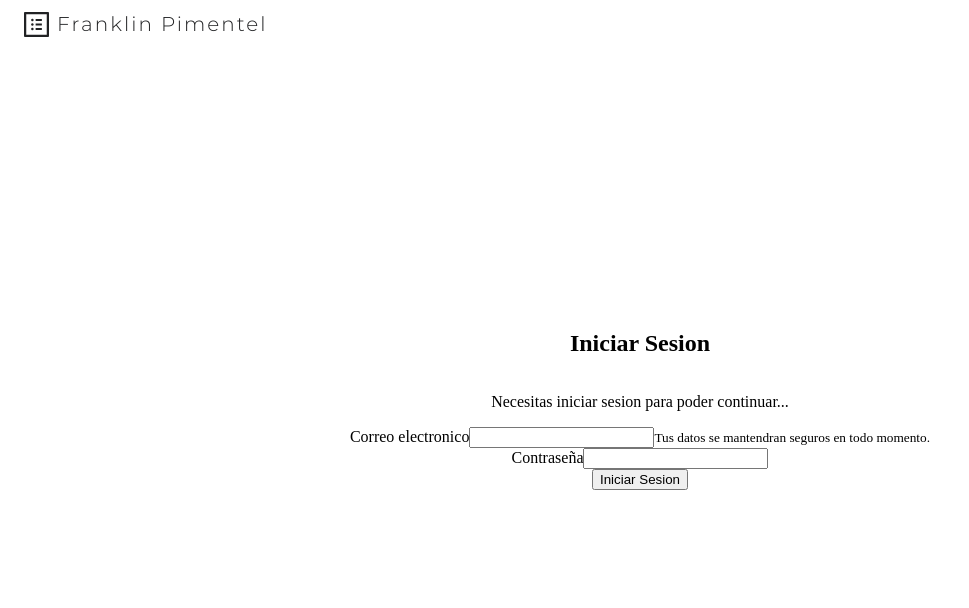
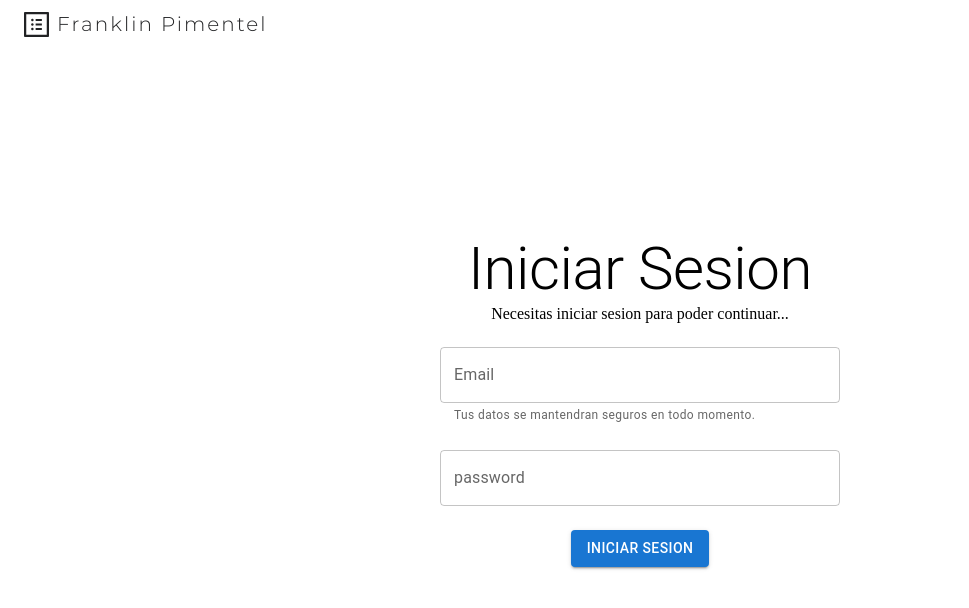
Before and after one commit to Franklingp/portafolioReact, a React app: page /login in a window 1280 px wide. Shown: the top 608 px of the page, without its empty margins (0-969 px from the left). Built offline with nearby package versions, Linux system fonts and the light colour scheme; no server answers; a web font is replaced by a local one.

Commit message:
Se ha migrado el login de bootstrap a material ui

```diff
--- a/src/assets/styles/AuthLogin.css
+++ b/src/assets/styles/AuthLogin.css
@@ -7,3 +7,7 @@
 	width: 100vw;
 	height: 100vh;
 }
+
+.login-form-card {
+	max-width: 400px;
+}
--- a/src/assets/styles/ProjectList.css
+++ b/src/assets/styles/ProjectList.css
@@ -19,6 +19,7 @@
 	flex-direction: row;
 	align-items: center;
 	justify-content: space-around;
+	box-sizing: border-box;
 }
 
 .title-list {
--- a/src/dashboard/Authentication/AuthLogin.js
+++ b/src/dashboard/Authentication/AuthLogin.js
@@ -1,6 +1,7 @@
 import React, { useState } from 'react';
 import { logingUser } from '../../redux/actions/authActions';
 import { connect } from 'react-redux';
+import { TextField, Grid, Typography, Button } from "@mui/material";
 
 //style
 import "../../assets/styles/AuthLogin.css";
@@ -35,45 +36,93 @@ const AuthLogin = ({ logingUser }) => {
 
     return (
         <section className="container login-content">
-            <h1>Iniciar Sesion</h1>
-            <p>Necesitas iniciar sesion para poder continuar...</p>
-
+            <div className="login-form-card">
                 <form onSubmit={handleSubmit}>
-                <div className="mb-4">
-                    <label htmlFor="email">Correo electronico</label>
-                    <input
+                    <Grid container justifyContent="space-around" alignItems="center" spacing={3}>
+                        <Grid item xs={12}>
+                            <Typography variant="h2" align="center">Iniciar Sesion</Typography>
+                            <Typography variant="p" align="center">Necesitas iniciar sesion para poder continuar...</Typography>
+                        </Grid>
+                        <Grid item xs={12}>
+                            <TextField
                                 name="email"
                                 type="email"
-                        className={`form-control ${error ? "is-invalid" : null}`}
+                                error={error}
                                 onFocus={() => setError(false)}
-                        aria-describedby="emailHelp"
                                 onChange={handleChange}
                                 value={form.email}
                                 disabled={loading}
+                                label="Email"
+                                fullWidth
+                                helperText="Tus datos se mantendran seguros en todo momento."
                             />
-                    <small id="emailHelp" className="form-text text-muted">Tus datos se mantendran seguros en todo momento.</small>
-                </div>
-                <div className="mb-4">
-                    <label htmlFor="password">Contraseña</label>
-                    <input
+                        </Grid>
+                        <Grid item xs={12}>
+                            <TextField
+                                label="password"
                                 name="password"
                                 type="password"
                                 onFocus={() => setError(false)}
-                        className={`form-control ${error ? "is-invalid" : null}`}
                                 onChange={handleChange}
                                 value={form.password}
+                                error={error}
+                                fullWidth
                                 disabled={loading}
                             />
-                </div>
-                <button
+                        </Grid>
+                        <Grid item xs={12}>
+                            <Button
+                                variant="contained"
                                 type="submit"
                                 className="btn btn-primary"
-                    disabled={loading || error}
-                >
+                                disabled={loading || error}>
                                 Iniciar Sesion
-                    </button>
+                    </Button>
+                        </Grid>
+                    </Grid>
                 </form>
+            </div>
         </section>
+        //     <section className="container login-content">
+        //     <h1>Iniciar Sesion</h1>
+        //     <p>Necesitas iniciar sesion para poder continuar...</p>
+
+        //     <form onSubmit={handleSubmit}>
+        //         <div className="mb-4">
+        //             <label htmlFor="email">Correo electronico</label>
+        //             <input
+        //                 name="email"
+        //                 type="email"
+        //                 className={`form-control ${error ? "is-invalid" : null}`}
+        //                 onFocus={() => setError(false)}
+        //                 aria-describedby="emailHelp"
+        //                 onChange={handleChange}
+        //                 value={form.email}
+        //                 disabled={loading}
+        //             />
+        //             <small id="emailHelp" className="form-text text-muted">Tus datos se mantendran seguros en todo momento.</small>
+        //         </div>
+        //         <div className="mb-4">
+        //             <label htmlFor="password">Contraseña</label>
+        //             <input
+        //                 name="password"
+        //                 type="password"
+        //                 onFocus={() => setError(false)}
+        //                 className={`form-control ${error ? "is-invalid" : null}`}
+        //                 onChange={handleChange}
+        //                 value={form.password}
+        //                 disabled={loading}
+        //             />
+        //         </div>
+        //         <button
+        //             type="submit"
+        //             className="btn btn-primary"
+        //             disabled={loading || error}
+        //         >
+        //             Iniciar Sesion
+        //             </button>
+        //     </form>
+        // </section>
     )
 }
 
```
Lines whose indentation alone changed are shown as unchanged.
